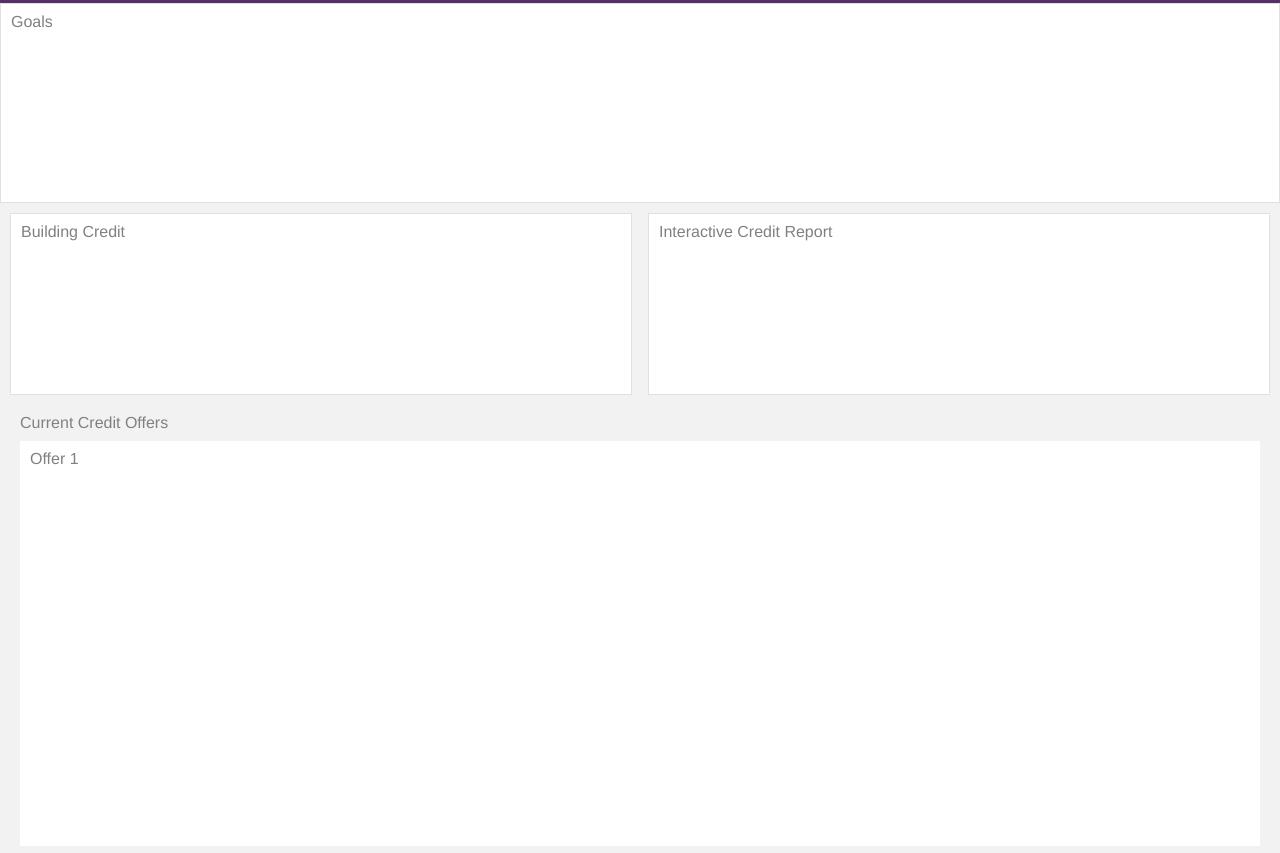
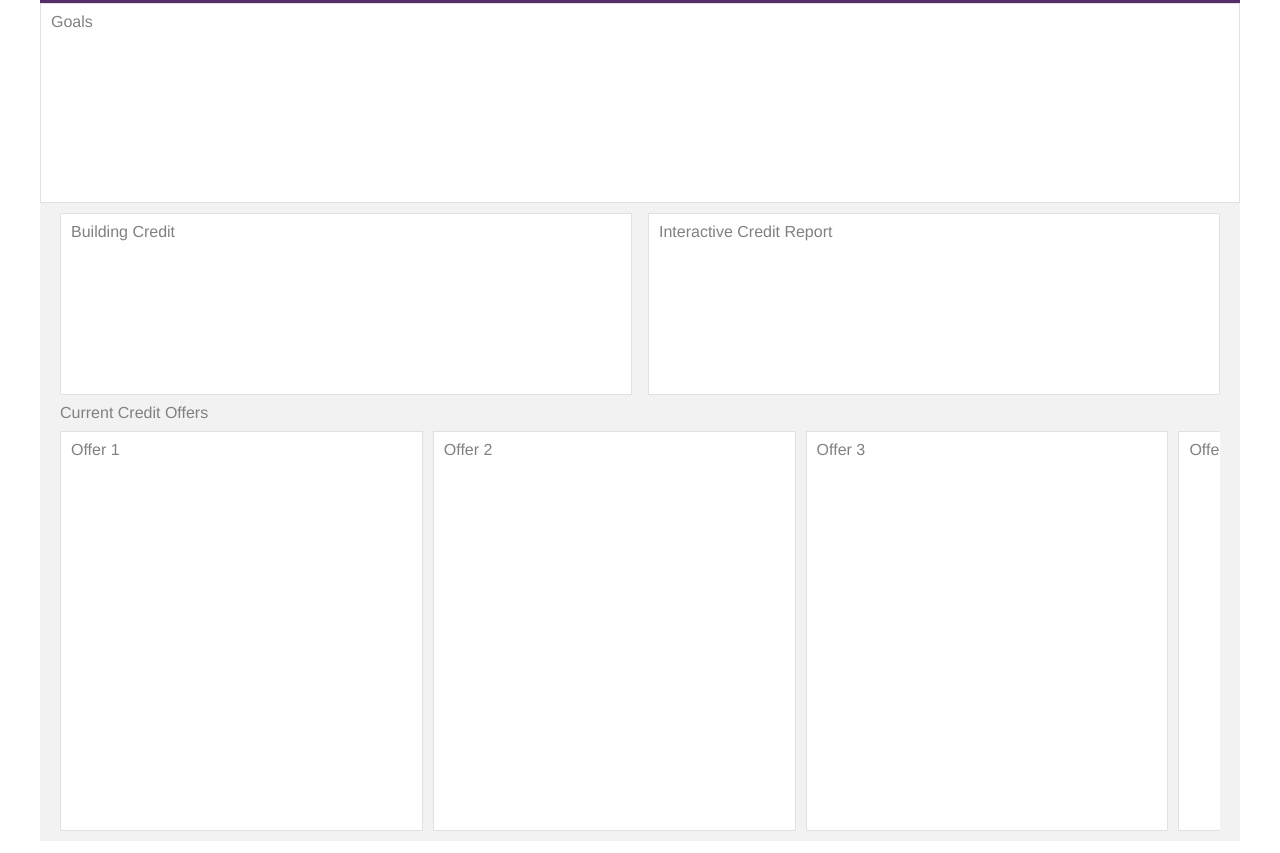
Before and after one commit to ksrb/grid-test, a website: page dashboard.html in a window 1280 px wide. Shown: the part 277-1130 px from the top of the page. Drawn offline with Linux system fonts and the light colour scheme.

Commit message:
Added additional offers and a max width to layout

```diff
--- a/dashboard.html
+++ b/dashboard.html
@@ -37,15 +37,30 @@
     </div>
     <!-- TODO (ksuen): this isn't exactly how our app is structured the title
     and offers are a separate elements on the level above -->
+    <div class='credit-offers__title'>
+      Current Credit Offers
+    </div>
     <div class='credit-offers'>
-      <div class='credit-offers__title'>
-        Current Credit Offers
-      </div>
       <div class='credit-offer'>
         Offer 1
       </div>
       <div class='credit-offer'>
         Offer 2
+      </div>
+      <div class='credit-offer'>
+        Offer 3
+      </div>
+      <div class='credit-offer'>
+        Offer 4
+      </div>
+      <div class='credit-offer'>
+        Offer 5
+      </div>
+      <div class='credit-offer'>
+        Offer 6
+      </div>
+      <div class='credit-offer'>
+        Offer 7
       </div>
     </div>
   </div>
--- a/style.css
+++ b/style.css
@@ -1,4 +1,5 @@
 .layout-container {
+  max-width: 1200px;
   font-family: Helvetica, Arial, serif;
   color: #808080;
 }
@@ -28,7 +29,7 @@
 
 .content-feed {
   background: rgb(242, 242, 242);
-  padding: 10px;
+  padding: 10px 20px;
 }
 
 .credit-education {
@@ -40,6 +41,7 @@
 }
 
 .credit-education__content {
+  border: 1px solid rgb(225, 225, 225);
   background: white;
   padding: 10px;
 }
@@ -56,23 +58,36 @@
   padding: 10px;
 }
 
-.credit-offers {
-  padding: 10px;
-}
-
 .credit-offers__title {
   margin-bottom: 10px;
 }
 
-.credit-offer {
-  background: white;
-  height: 385px;
-  margin-bottom: 10px;
-  padding: 10px;
+.credit-offers {
+  display: flex;
+  overflow-x: scroll;
 }
 
-.accounts {
+.credit-offer {
+  flex: 0 0 calc(100% - 20px);
+  box-sizing: border-box;
+  margin-right: 10px;
   padding: 10px;
+  height: 400px;
+  background: white;
+  border: 1px solid rgb(225, 225, 225);
+}
+
+
+@media only screen and (min-width: 600px) {
+  .credit-offer {
+    flex: 0 0 calc(50% - 20px);
+  }
+}
+
+@media only screen and (min-width: 1200px) {
+  .credit-offer {
+    flex: 0 0 calc(33% - 20px);
+  }
 }
 
 .accounts-title {
@@ -109,3 +124,11 @@
 .account-detail__user-entered-balance {
   margin-bottom: 10px;
 }
+
+.offers {
+
+}
+
+.offer {
+
+}
```
Also changed, not shown: account.html (+0 -2 lines), vantage-score.html (+3 -2 lines).
